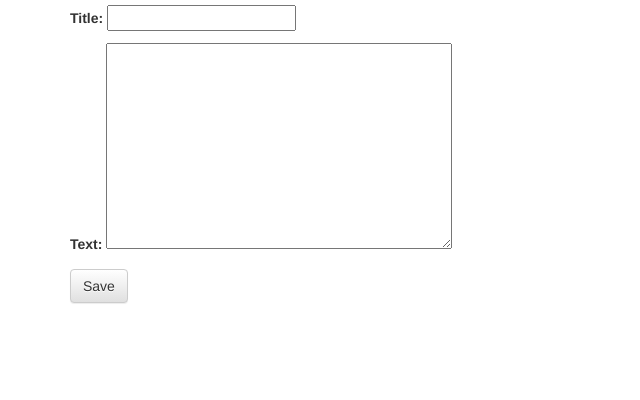
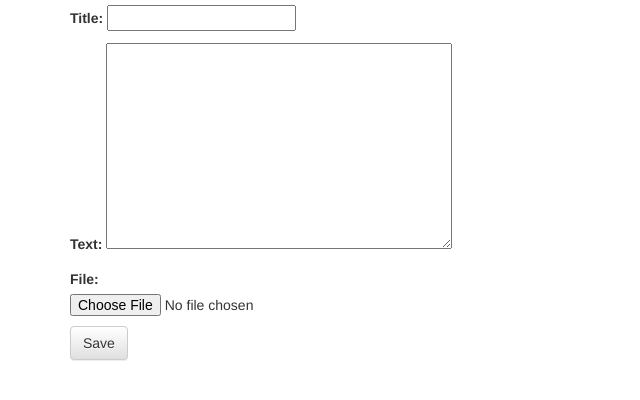
Before and after one commit to jongwony/django_newbie, a Django app: page /post/new/ in a window 1280 px wide. Shown: the part 224-624 px from the top of the page, without its empty margins (0-640 px from the left). Run offline with Django 3.2, Linux system fonts and the light colour scheme; the visitor is signed in with stand-in values (Sample User, id 1); some libraries are stand-ins or nearby versions.

Commit message:
static single file upload

```diff
--- a/blog/forms.py
+++ b/blog/forms.py
@@ -1,6 +1,6 @@
 from django import forms
 
-from .models import Post, Comment
+from .models import Post, Comment, Upload
 
 
 class PostForm(forms.ModelForm):
@@ -13,3 +13,9 @@ class CommentForm(forms.ModelForm):
     class Meta:
         model = Comment
         fields = ('author', 'text', )
+
+
+class FileForm(forms.ModelForm):
+    class Meta:
+        model = Upload
+        fields = ('file', )
--- a/blog/models.py
+++ b/blog/models.py
@@ -31,3 +31,7 @@ class Comment(models.Model):
 
     def __str__(self):
         return self.text
+
+
+class Upload(models.Model):
+    file = models.FileField(upload_to='%Y/%m/%d')
--- a/blog/templates/post/post_edit.html
+++ b/blog/templates/post/post_edit.html
@@ -5,9 +5,10 @@
 
 {% block content %}
     <h1>New post</h1>
-    <form method="POST" class="post-form" action="">
+    <form method="POST" class="post-form" enctype="multipart/form-data">
         {% csrf_token %}
         {{ form.as_p }}
+        {{ file_form.as_p }}
         <button class="save btn btn-default">Save</button>
     </form>
 {% endblock %}
--- a/blog/views.py
+++ b/blog/views.py
@@ -6,8 +6,10 @@ from django.utils import timezone
 
 from .models import Post
 from .models import Comment
+from .models import Upload
 from .forms import PostForm
 from .forms import CommentForm
+from .forms import FileForm
 
 
 # Create your views here.
@@ -37,7 +39,10 @@ def post_detail(request, pk):
 def post_new(request):
     if request.method == 'POST':
         form = PostForm(request.POST)
+        file_form = FileForm(request.POST, request.FILES)
         if form.is_valid():
+            if file_form.is_valid():
+                file_form.save()
             post = form.save(commit=False)
             post.author = request.user
             post.published_date = timezone.now()
@@ -45,8 +50,9 @@ def post_new(request):
             return redirect('post_detail', pk=post.pk)
     else:
         form = PostForm()
+        file_form = FileForm()
 
-    return render(request, 'post/post_edit.html', {'form': form})
+    return render(request, 'post/post_edit.html', {'form': form, 'file_form': file_form})
 
 
 @login_required
@@ -55,7 +61,10 @@ def post_edit(request, pk):
 
     if request.method == 'POST':
         form = PostForm(request.POST, instance=post)
+        file_form = FileForm(request.POST, request.FILES, instance=post)
         if form.is_valid():
+            if file_form.is_valid():
+                file_form.save()
             post = form.save(commit=False)
             post.author = request.user
             post.published_date = timezone.now()
@@ -63,8 +72,9 @@ def post_edit(request, pk):
             return redirect('post_detail', pk=post.pk)
     else:
         form = PostForm(instance=post)
+        file_form = FileForm(instance=post)
 
-    return render(request, 'post/post_edit.html', {'form': form})
+    return render(request, 'post/post_edit.html', {'form': form, 'file_form': file_form})
 
 
 @login_required
--- a/mysite/settings.py
+++ b/mysite/settings.py
@@ -122,6 +122,8 @@ USE_TZ = True
 # https://docs.djangoproject.com/en/1.11/howto/static-files/
 
 STATIC_URL = '/static/'
-STATIC_ROOT = os.path.join(BASE_DIR, 'static')
+STATIC_ROOT = os.path.join(BASE_DIR, 'blog', 'static')
 
 LOGIN_REDIRECT_URL = '/'
+
+MEDIA_ROOT = os.path.join(STATIC_ROOT, 'media')
```
Also changed, not shown: blog/migrations/0003_upload.py (added).
